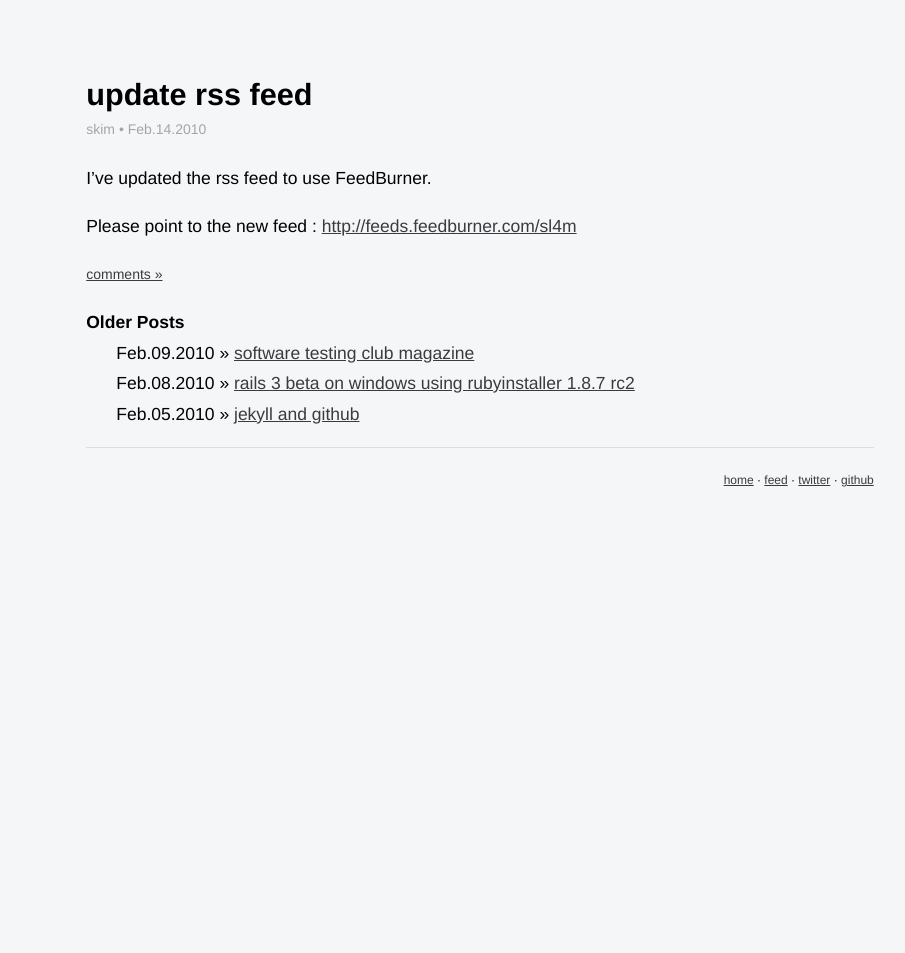
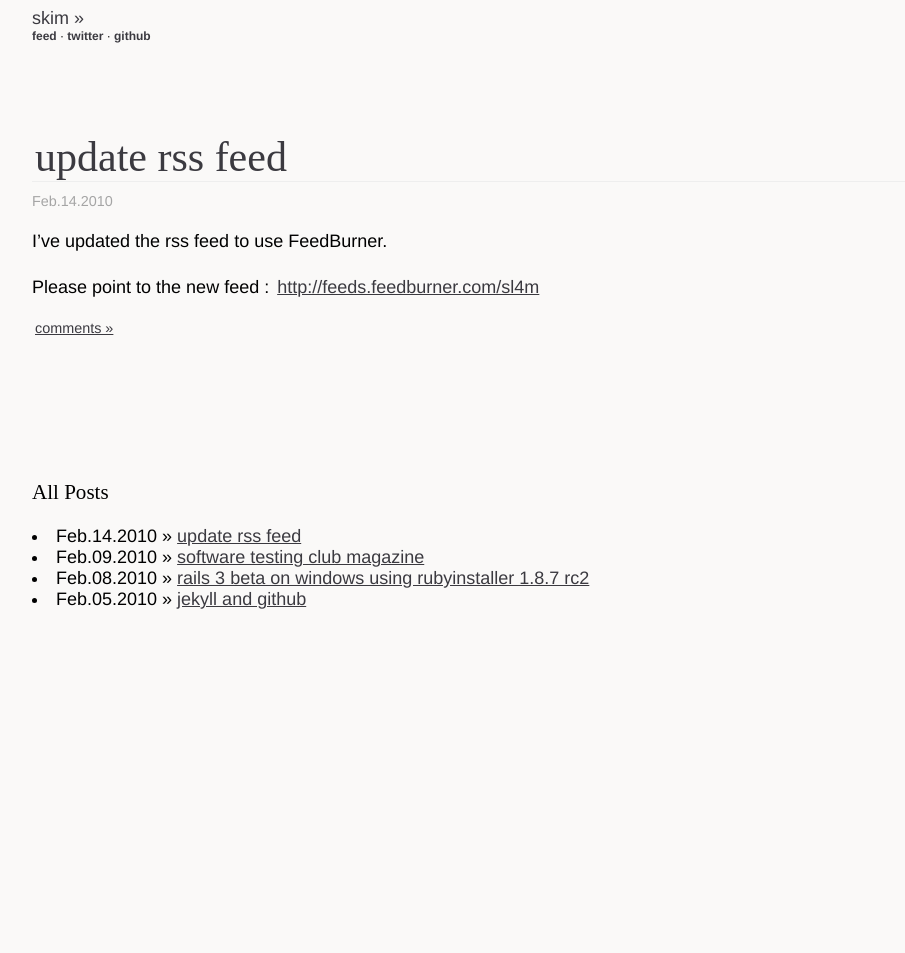
Before and after one commit to sl4m/sl4m.github.com, a Jekyll site: the page built from index.html, in a window 1280 px wide. Shown: the whole page, without its empty margins (160-1065 px from the left). Built offline with Jekyll 4.4.1, drawn with Linux system fonts in a browser that asks for light colours; comment, search, counter and statistics services are not loaded; after the commit the page ends 900 px from its top, so only the background shows below that.

Commit message:
borrowing http://github.com/holman css layout

```diff
--- a/_layouts/default.html
+++ b/_layouts/default.html
@@ -1,43 +1,35 @@
 <!DOCTYPE html PUBLIC "-//W3C//DTD XHTML 1.0 Strict//EN"
-"http://www.w3.org/TR/xhtml1/DTD/xhtml1-strict.dtd">
+	"http://www.w3.org/TR/xhtml1/DTD/xhtml1-strict.dtd">
 
 <html xmlns="http://www.w3.org/1999/xhtml" xml:lang="en" lang="en-us">
 <head>
    <meta http-equiv="content-type" content="text/html; charset=utf-8" />
    <title>{{ page.title }}</title>
    <meta name="author" content="skim" />
-   <link href="http://sl4m.github.com/atom.xml" rel="alternate" title="skim" type="application/atom+xml" />
-   <!-- syntax highlighting CSS -->
+   <link rel="alternate" title="skim" type="application/rss+xml" href="http://feeds.feedburner.com/sl4m" />
+   <link rel="stylesheet" href="/css/screen.css" type="text/css" media="screen, projection" />
    <link rel="stylesheet" href="/css/syntax.css" type="text/css" />
-   <!-- Homepage CSS -->
-   <link rel="stylesheet" href="/css/screen.css" type="text/css" media="screen, projection" />
 </head>
 <body>
-  <div class="site">
 
-    {{ content }}
+<div class="content">
+<div id="header">
+  <div id="title"><a href="/">skim &raquo;</a></div>
+  <div id="misc">
+    <a href="http://feeds.feedburner.com/sl4m">feed</a> &middot;
+    <a href="http://twitter.com/skim">twitter</a> &middot;
+    <a href="http://github.com/sl4m">github</a>
+  </div>
+</div>
+</div>
 
-    <div class="footer clearfix">
-      <div class="contact">
-        <div><a href="/">home</a> &middot; <a href="http://feeds.feedburner.com/sl4m">feed</a>  &middot;  <a href="http://twitter.com/skim">twitter</a> &middot; <a href="http://github.com/sl4m">github</a></div>
-      </div>
-    </div>
-  </div>
+{{ content }}
 
-<script type="text/javascript">
-//<![CDATA[
-(function() {
-	var links = document.getElementsByTagName('a');
-	var query = '?';
-	for(var i = 0; i < links.length; i++) {
-	if(links[i].href.indexOf('#disqus_thread') >= 0) {
-		query += 'url' + i + '=' + encodeURIComponent(links[i].href) + '&';
-	}
-	}
-	document.write('<script charset="utf-8" type="text/javascript" src="http://disqus.com/forums/skim/get_num_replies.js' + query + '"></' + 'script>');
-})();
-//]]>
-</script>
+<div class="related">
+<h3>All Posts</h3>
+<p>{% for post in site.posts %}<li><span>{{ post.date | date: "%b.%d.%Y" }}</span> &raquo; <a href="{{ post.url }}">{{ post.title }}</a></li>{% endfor %}</p>
+<p>
+</div>
 
 <script type="text/javascript">
 
--- a/css/screen.css
+++ b/css/screen.css
@@ -1,176 +1,130 @@
-.clearfix:after {
-	content:".";
-	display:block;
-	height:0;
-	clear:both;
-	visibility:hidden;
+body{
+  background: #FAF9F8;
+  font-family: 'Myriad Pro', helvetica, arial, sans-serif;
+  font-size: 18px;
+  margin: 0;
 }
-
-.clearfix {display:inline-block;}
-/* Hide from IE Mac \*/
-
-.clearfix {display:block;}
-/* End hide from IE Mac */
-
-/* defaults */
-* {
-  margin: 0;
-  padding: 0;
-}
-
-html, body {
-  height: 100%;
-}
-
-body {
-	margin: 0;
-	padding: 0;
-	font-family: helvetica, arial, sans-serif;
-	font-size: 14px;
-	line-height: 1.7em;
-	color: black;
-	background: #F5F6F7;
-}
-
-ul {
-  margin-left:30px
-}
-
-h1, h2, h3, h4, h5, h6 {
-  font-size: 100%;
-}
-
-h1 {
-  margin: 0.5em 0 0 0;
-}
-
-p {
-  margin: 1em 0;
-}
-
-a {
+a{
   color: #3B3A40;
 }
-
-a:hover {
+a:hover{
+  text-decoration: none;
+}
+p code{
+  background-color: #FAF9F8;
+  border: 1px solid #eee;
+  font-size: 12px;
+  padding: 2px 3px;
+  -webkit-border-radius: 4px;
+  -moz-border-radius: 4px;
+}
+.content{
+  margin: 0 15%;
+}
+.related{
+  padding: 0 15%;
+}
+.strap {
+  font-size:80%;
+  color:#A5A5A5;
+}
+h1,h2,h3,h4{
+  font-family: 'Myriad Pro';
+  font-weight: normal;
+}
+h1 a, h2 a, h3 a, h4 a{
+  color: #3B3A40;
+  text-decoration: none;
+}
+h1{
+  font-size: 42px;
+  border-bottom: 1px solid #eee;
+  margin-bottom: .25em;
+}
+h2{
+}
+h3{
+}
+#header{
+  margin-bottom: 5em;
+}
+#header a{
+  color: #3B3A40;
+  text-decoration: none;
+}
+#header #title{
+  padding-top: 8px;
+}
+#header #misc{
+  font-size: 12px;
+}
+#header #byline{
+  color: #999;
+  font-size: 13px;
+  padding-top: 12px;
+  padding-right: 10px;
+  float: right;
+  text-align: right;
+}
+#header #byline p{
+  margin: 0;
+  margin-top: 2px;
+}
+#header #byline a{
+  color: #999;
+  text-decoration: underline;
+}
+#header #byline a:hover{
+  text-decoration: none;
+}
+#header img{
+  border: 0;
+  margin-top: 7px;
+  -webkit-border-radius: 3px;
+  -moz-border-radius: 3px;
+  float: right;
+}
+#header #misc a:hover{
   color: #A5A5A5;
 }
-
-a:visited {
+#header #misc a{
   color: #3B3A40;
+  font-weight: bold;
 }
-a img {
-  border: none;
+#post{
+  margin-bottom: 8em;
 }
-table {
-  font-size: inherit;
-  font: 100%;
+#post p{
+  line-height: 1.6em;
 }
-blockquote {
-  font-style: italic;
-  margin-left: 30px;
-  color: #3B3A40;
-  border: 1px dashed #ddd;
-  padding: 0 15px;
+#post .bubbles{
+  color: #999;
+  font-size: 14px;
+  margin-left: 7px;
+  padding: 5px 5px 3px 5px;
+  background-color: #F9F9F9;
+  -webkit-border-radius: 7px;
+  -moz-border-radius: 7px;
+  border: 1px solid #eee;
 }
-
-/* site */
-div.site {
-   font-size: 125%;
-   text-align: justify;
-   width: 45em;
-   margin: 3em auto;
-   line-height: 1.75em;
-   padding: 1em;
+#post blockquote{
+  border-top: 1px solid #eee;
+  border-bottom: 1px solid #eee;
+  font-size: 14px;
+  padding: 1em 3em;
+  margin: 2em 6em;
+  color: #999;
 }
-
-
-.footer img.portrait {
-   border: 1px solid #3B3A40;
-   margin-left: 15px;
-   float: right;
+#post blockquote cite:before{
+  content: '— ';
 }
-
-.title {
-   font-weight: bold;
-   margin-bottom: 0.7em;
-   margin-right: 2em;
+#post blockquote cite{
+  text-align: right;
+  color: #111;
+  font-style: normal;
 }
-.notice {
-  background: #A5A5A5;
-  padding: 5px 15px;
-  margin: 10px 0;
-}
-
-.title a, .post h1 a {
-   color: black;
-   font-size: 1.75em;
-   text-decoration: none;
-}
-
-.title a {
-  font-size: 1.25em;
-}
-
-.header .title a:hover {
-   color: black;
-}
-
-.header .menu {
-  float: left;
-  font-size: 115%;
-}
-
-.header .menu li {
-   list-style-type: none;
-   display: inline;
-   margin-right: 0.3em;
-}
-
-.header .menu li a {
-   color: #777;
-   text-decoration: none;
-}
-
-.header .menu li a:hover {
-  color: black;
-}
-
-/* posts */
-
-.posts li {
-   list-style-type: none;
-}
-
-/* footer */
-.footer {
-  padding-top: 1em;
-  clear: both;
-  border-top: 1px solid #ddd;
-  margin: 1em 0 2em 0;
-}
-.footer .contact {
-  font-size: 12px;
-  text-align:right;
-}
-.footer .rss {
-   float: left;
-   width: 150px;
-}
-
-.file {
-   border: 1px solid #777;
-}
-
-.file .name {
-   background-color: #aaa;
-   padding: 0.7em;
-   border-bottom: 1px solid #777;
-   font-family:
-}
-
-.file .text {
-  padding: 0.7em;
+#post a{
+  padding: 0 3px;
 }
 
 em {
@@ -179,8 +133,3 @@ em {
   background: #DCDCDC;
   padding:2px 3px;
 }
-
-.strap {
-  font-size:80%;
-  color:#A5A5A5;
-}
--- a/index.html
+++ b/index.html
@@ -2,22 +2,11 @@
 layout: default
 title: skim
 ---
-<div id="home">
-  <div id="current" class="post">
-    <div id="post" class="post">
+<div class="content">
+  <div id="post">
       <h1><a href="{{ site.posts.first.url }}">{{ site.posts.first.title }}</a></h1>
-      <div class="strap">skim • {{ site.posts.first.date | date: "%b.%d.%Y" }}</div>
+      <div class="strap">{{ site.posts.first.date | date: "%b.%d.%Y" }}</div>
       {{ site.posts.first.content }}
       <div class="strap"><a id="more" href="{{ site.posts.first.url }}#disqus">comments &raquo;</a></div>
-      <p>
-    </div>
-  </div>
-  <div class="archive">
-    <h1>Older Posts</h1>
-    <ul class="posts">
-      {% for post in site.posts %}
-      {% if forloop.index < 7 and forloop.index > 1 %}<li><span>{{ post.date | date: "%b.%d.%Y" }}</span> &raquo; <a href="{{ post.url }}">{{ post.title }}</a></li>{% endif %}
-      {% endfor %}
-    </ul>
   </div>
 </div>
```
Also changed, not shown: 404.html (+14 -18 lines), _layouts/post.html (+9 -15 lines).
